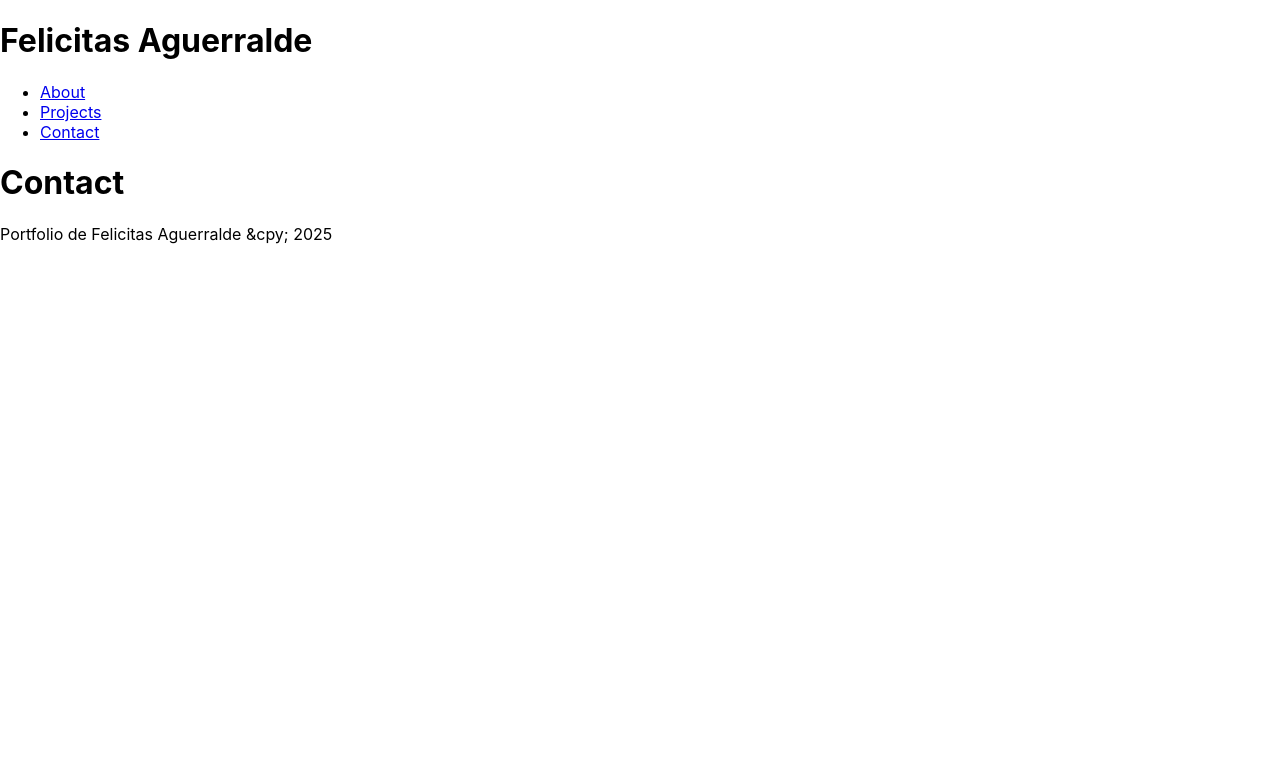
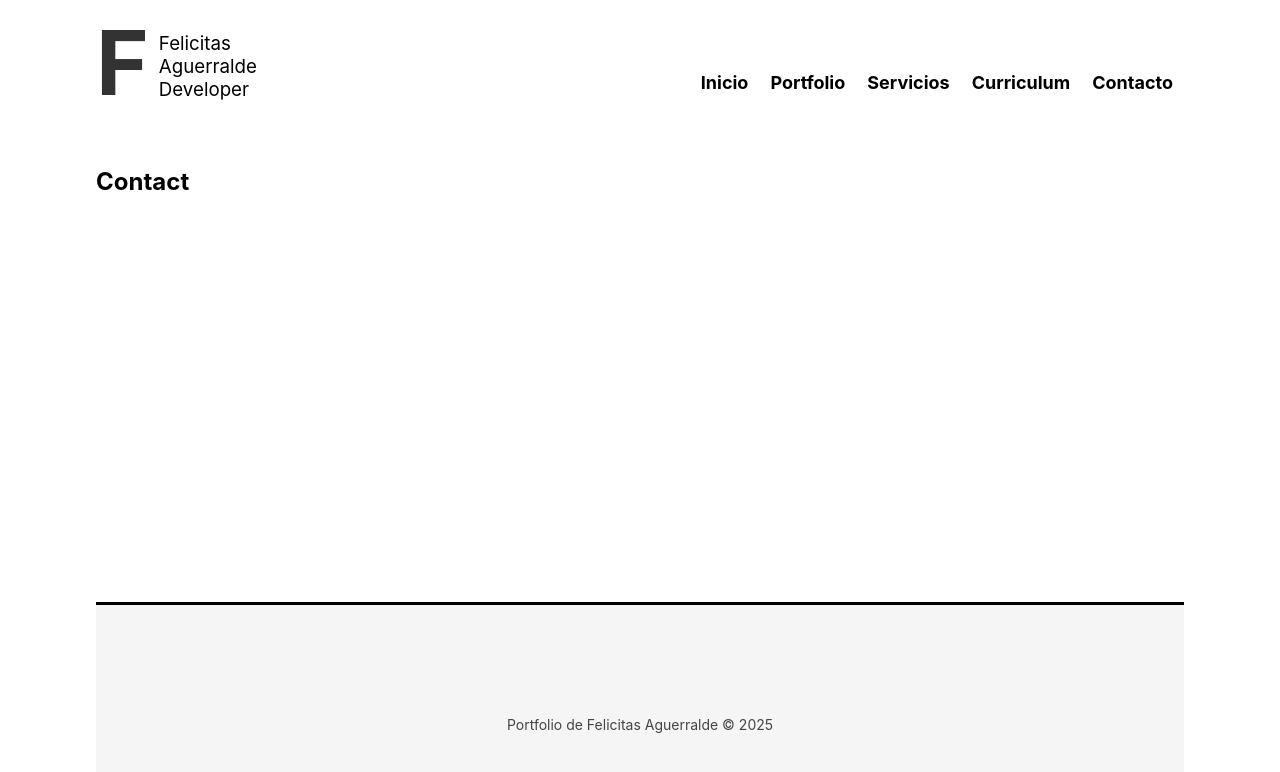
Before and after one commit to FelicitasAguerralde/REACT_08_Proyecto2, a React (Create React App) app: page /contact in a window 1280 px wide. Shown: the top 772 px of the page. Built offline with nearby package versions, Linux system fonts and the light colour scheme.

Commit message:
Estilos para header y footer

```diff
--- a/src/App.js
+++ b/src/App.js
@@ -2,5 +2,9 @@ import './App.css';
 import { AppRouter } from './router/AppRouter';
 
 export const App = () => {
-  return <AppRouter />;
+  return (
+    <div className="layout">
+      <AppRouter />
+    </div>
+  )
 };
--- a/src/components/Footer.js
+++ b/src/components/Footer.js
@@ -3,7 +3,7 @@ import React from 'react'
 export const Footer = () => {
   return (
     <footer>
-        Portfolio de Felicitas Aguerralde &cpy; 2025
+        Portfolio de Felicitas Aguerralde &copy; 2025
     </footer>
   )
 }
--- a/src/components/Header.js
+++ b/src/components/Header.js
@@ -1,14 +1,20 @@
 import React from 'react'
+import { Link } from 'react-router-dom'
 
 export const Header = () => {
   return (
     <header>
-    <h1> Felicitas Aguerralde</h1>
+      <div className="logo"><span>F</span>
+      <h3> Felicitas Aguerralde Developer</h3>
+      </div>
+
     <nav>
         <ul>
-            <li><a href="#about">About</a></li>
-            <li><a href="#projects">Projects</a></li>
-            <li><a href="#contact">Contact</a></li>
+            <li><Link to="/">Inicio</Link></li>
+            <li><Link to="/portfolio">Portfolio</Link></li>
+            <li><Link to="/services">Servicios</Link></li>
+            <li><Link to="/curriculum">Curriculum</Link></li>
+            <li><Link to="/contact">Contacto</Link></li>
         </ul>
         {console.log('Header component loaded')}
     </nav>
--- a/src/index.css
+++ b/src/index.css
@@ -11,3 +11,82 @@ code {
   font-family: source-code-pro, Menlo, Monaco, Consolas, 'Courier New',
     monospace;
 }
+
+.layout{
+  width: 85%;
+  margin: 0 auto;
+}
+
+header{
+  display: flex;
+}
+header, header nav ul{
+  height: 132px;
+  border-bottom: 3px;
+  margin-bottom: 35px;
+}
+
+header .logo{
+  flex-grow: 2;
+  display: flex;
+  align-items: center;
+}
+
+header .logo span{
+  display: block;
+  font-size: 90px;
+  font-weight: bolder;
+  color: #333;
+  margin-top: -8px;
+}
+
+header .logo h3{
+  display: block;
+  flex-basis: 40px;
+  margin-left: 10px;
+  font-weight: 400;
+}
+
+header nav{
+  flex-grow: 1;
+}
+
+header nav ul{
+  display: flex;
+  justify-content: space-around;
+  align-items: center;
+  list-style: none;
+  font-size: 16px;
+}
+
+header li{
+  font-weight: bold;
+  font-size: 18px;
+}
+
+header li a{
+  text-decoration: none;
+  color: #000;
+  transition: all 0.3s ease;
+}
+
+header a:hover{
+  color: #fa4529
+}
+
+footer{
+  min-height: 150px;
+  line-height: 150px;
+  text-align: center;
+  font-size: 14px;
+  border-top: 3px solid #000;
+  color: #333;
+  margin-top: 35px;
+  padding-top: 45px;
+  background-color: #f5f5f5;
+  color: #444;
+}
+
+.content{
+  min-height: 400px;
+}
--- a/src/router/AppRouter.js
+++ b/src/router/AppRouter.js
@@ -1,26 +1,27 @@
-import React from 'react';
-import { Routes, Route, BrowserRouter } from 'react-router-dom';
-import { Index } from '../components/Index';
-import { Portfolio } from '../components/Portfolio';
-import { Services } from '../components/Services';
-import { Curriculum } from '../components/Curriculum';
-import { Contact } from '../components/Contact';
-import { Header } from '../components/Header';
-import { Footer } from '../components/Footer';
-
+import React from "react";
+import { Routes, Route, BrowserRouter } from "react-router-dom";
+import { Index } from "../components/Index";
+import { Portfolio } from "../components/Portfolio";
+import { Services } from "../components/Services";
+import { Curriculum } from "../components/Curriculum";
+import { Contact } from "../components/Contact";
+import { Header } from "../components/Header";
+import { Footer } from "../components/Footer";
 
 export const AppRouter = () => {
   return (
     <BrowserRouter>
-    <Header />
-    <Routes>
-        <Route path='/' element={<Index />} />
-        <Route path='/portfolio' element={<Portfolio />} />
-        <Route path='/services' element={<Services />} />
-        <Route path='/curriculum' element={<Curriculum />} />
-        <Route path='/contact' element={<Contact />} />
-    </Routes>
-    <Footer />
+      <Header />
+      <section className="content">
+        <Routes>
+          <Route path="/" element={<Index />} />
+          <Route path="/portfolio" element={<Portfolio />} />
+          <Route path="/services" element={<Services />} />
+          <Route path="/curriculum" element={<Curriculum />} />
+          <Route path="/contact" element={<Contact />} />
+        </Routes>
+      </section>
+      <Footer />
     </BrowserRouter>
-  )
-}
+  );
+};
```
